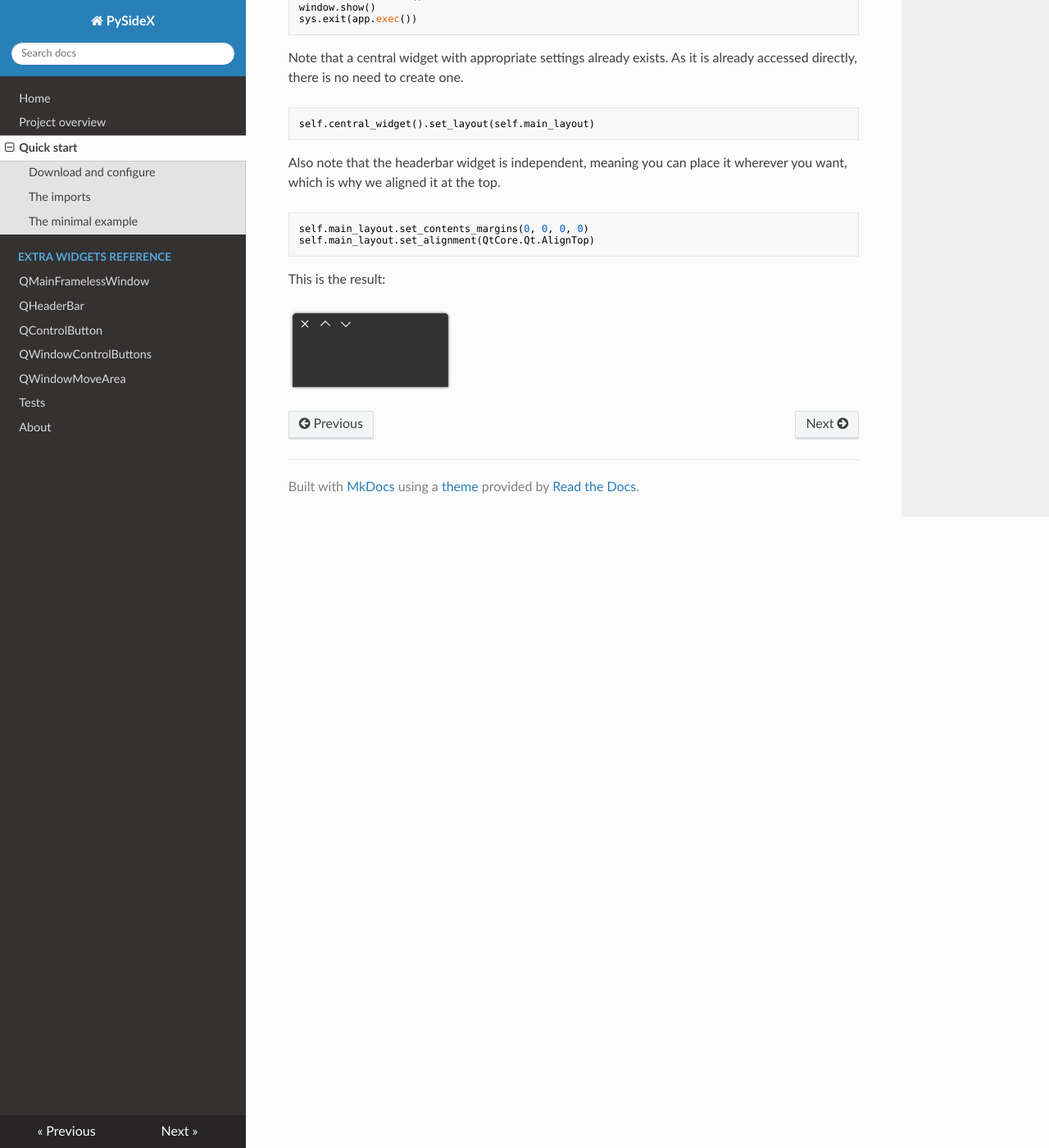
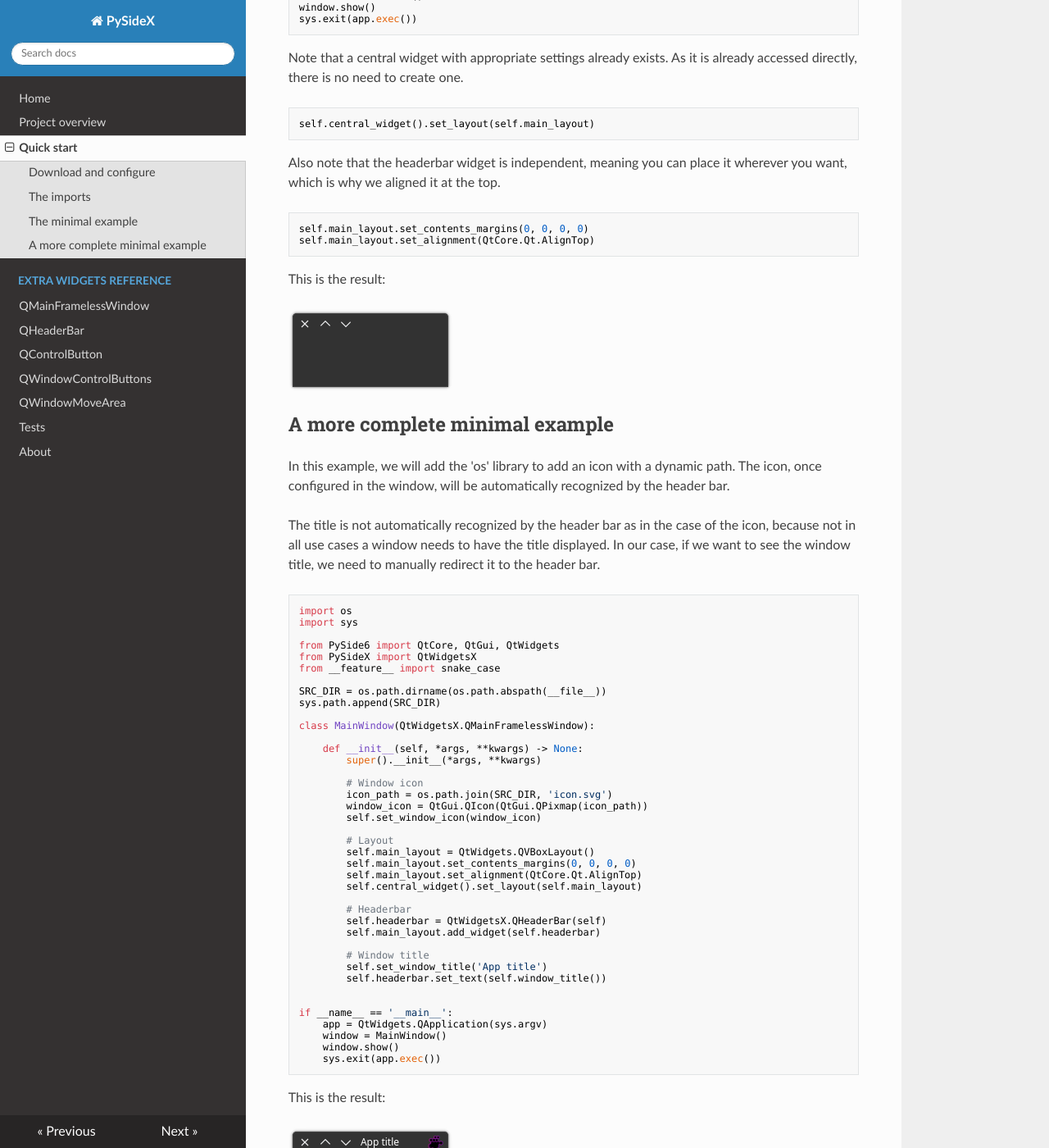
Before and after one commit to reticulardev/xside, an MkDocs documentation site: the page built from docs/quick_start.md, in a window 1280 px wide and 1400 px high, scrolled down 2162 px. Shown: the whole window at 82% size. Built offline with MkDocs 1.6.1, drawn with Linux system fonts in a browser that asks for light colours; nearby versions of some CDN libraries.

Commit message:
Complete minimal example - doc

````diff
--- a/docs/quick_start.md
+++ b/docs/quick_start.md
@@ -102,4 +102,62 @@ self.main_layout.set_alignment(QtCore.Qt.AlignTop)
 
 This is the result:
 
-![Image](img/better_min_window_.png "screenshot")
+![Image](img/better_min_window.png "screenshot")
+
+## A more complete minimal example
+
+In this example, we will add the 'os' library to add an icon with a dynamic
+path. The icon, once configured in the window, will be automatically recognized
+by the header bar.
+
+The title is not automatically recognized by the header bar as in the case of
+the icon, because not in all use cases a window needs to have the title
+displayed. In our case, if we want to see the window title, we need to manually
+redirect it to the header bar.
+
+```python
+import os
+import sys
+
+from PySide6 import QtCore, QtGui, QtWidgets
+from PySideX import QtWidgetsX
+from __feature__ import snake_case
+
+SRC_DIR = os.path.dirname(os.path.abspath(__file__))
+sys.path.append(SRC_DIR)
+
+class MainWindow(QtWidgetsX.QMainFramelessWindow):
+
+    def __init__(self, *args, **kwargs) -> None:
+        super().__init__(*args, **kwargs)
+
+        # Window icon
+        icon_path = os.path.join(SRC_DIR, 'icon.svg')
+        window_icon = QtGui.QIcon(QtGui.QPixmap(icon_path))
+        self.set_window_icon(window_icon)
+
+        # Layout
+        self.main_layout = QtWidgets.QVBoxLayout()
+        self.main_layout.set_contents_margins(0, 0, 0, 0)
+        self.main_layout.set_alignment(QtCore.Qt.AlignTop)
+        self.central_widget().set_layout(self.main_layout)
+
+        # Headerbar
+        self.headerbar = QtWidgetsX.QHeaderBar(self)
+        self.main_layout.add_widget(self.headerbar)
+
+        # Window title
+        self.set_window_title('App title')
+        self.headerbar.set_text(self.window_title())
+
+
+if __name__ == '__main__':
+    app = QtWidgets.QApplication(sys.argv)
+    window = MainWindow()
+    window.show()
+    sys.exit(app.exec())
+```
+
+This is the result:
+
+![Image](img/complete_min_window.png "screenshot")
````
Also changed, not shown: docs/overview.md (+3 -0 lines), docs/img/better_min_window.png (renamed from docs/img/better_min_window_.png), docs/img/complete_min_window.png (added).
